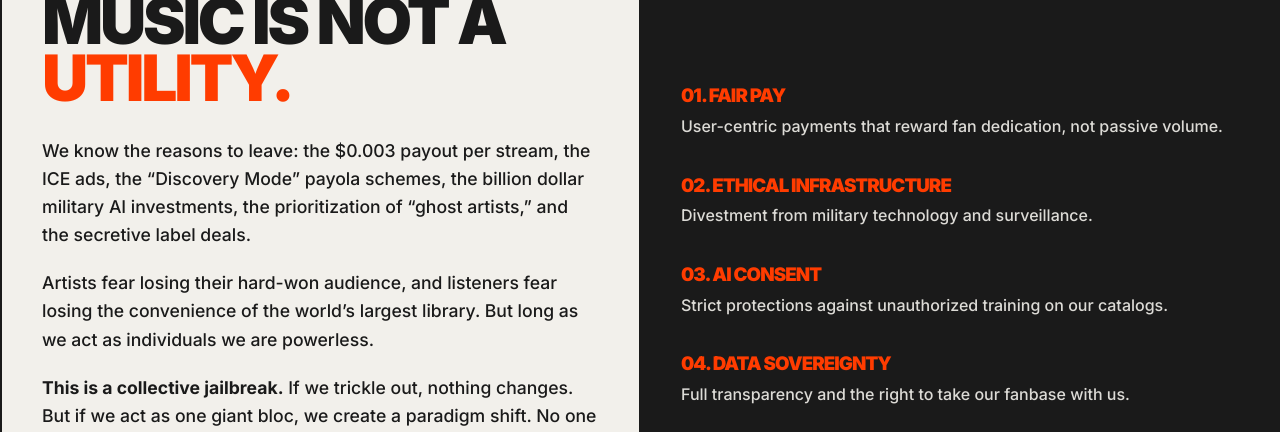
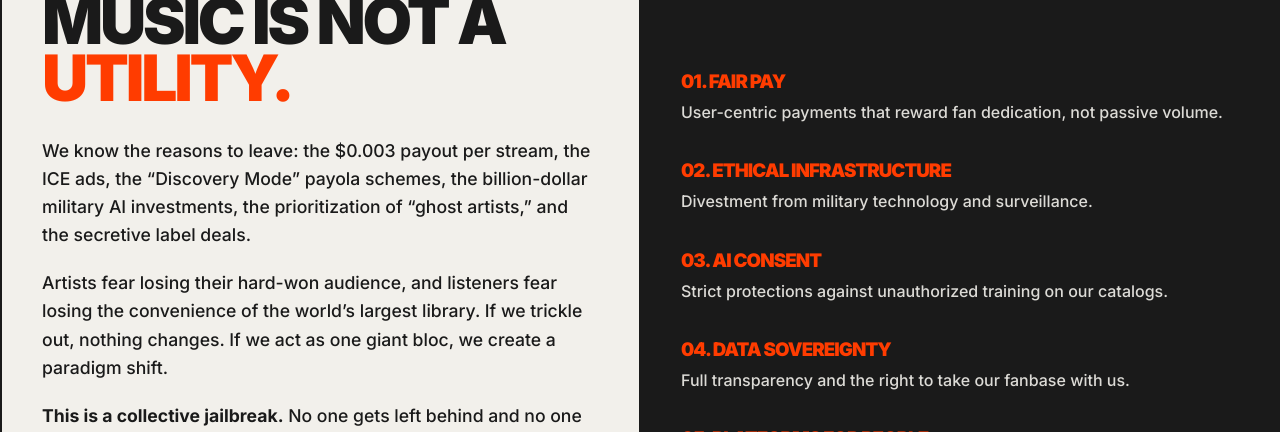
Before and after one commit to ang2990/releaseparty, a SvelteKit app: page / in a window 1280 px wide. Shown: the part 1360-1792 px from the top of the page. Built offline with nearby package versions, Linux system fonts and the light colour scheme; no server answers.

Commit message:
docs: Refine manifesto language on home page

```diff
--- a/src/routes/+page.svelte
+++ b/src/routes/+page.svelte
@@ -116,13 +116,13 @@
 
         <div style="font-size: 1.1rem; line-height: 1.6; display: flex; flex-direction: column; gap: 20px;">
             <p>
-                We know the reasons to leave: the $0.003 payout per stream, the ICE ads, the “Discovery Mode” payola schemes, the billion dollar military AI investments, the prioritization of “ghost artists,” and the secretive label deals.
+                We know the reasons to leave: the $0.003 payout per stream, the ICE ads, the “Discovery Mode” payola schemes, the billion-dollar military AI investments, the prioritization of “ghost artists,” and the secretive label deals.
             </p>
             <p>
-                Artists fear losing their hard-won audience, and listeners fear losing the convenience of the world’s largest library. But long as we act as individuals we are powerless.
+                Artists fear losing their hard-won audience, and listeners fear losing the convenience of the world’s largest library. If we trickle out, nothing changes. If we act as one giant bloc, we create a paradigm shift.
             </p>
             <p>
-                <strong>This is a collective jailbreak.</strong> If we trickle out, nothing changes. But if we act as one giant bloc, we create a paradigm shift. No one gets left behind, and no one risks obscurity. When we move, we move together to a system that actually values the art we create and listen to.
+                <strong>This is a collective jailbreak.</strong> No one gets left behind and no one risks obscurity. When we move, we move together to a system that actually values the art we create and listen to.
             </p>
         </div>
 
```
